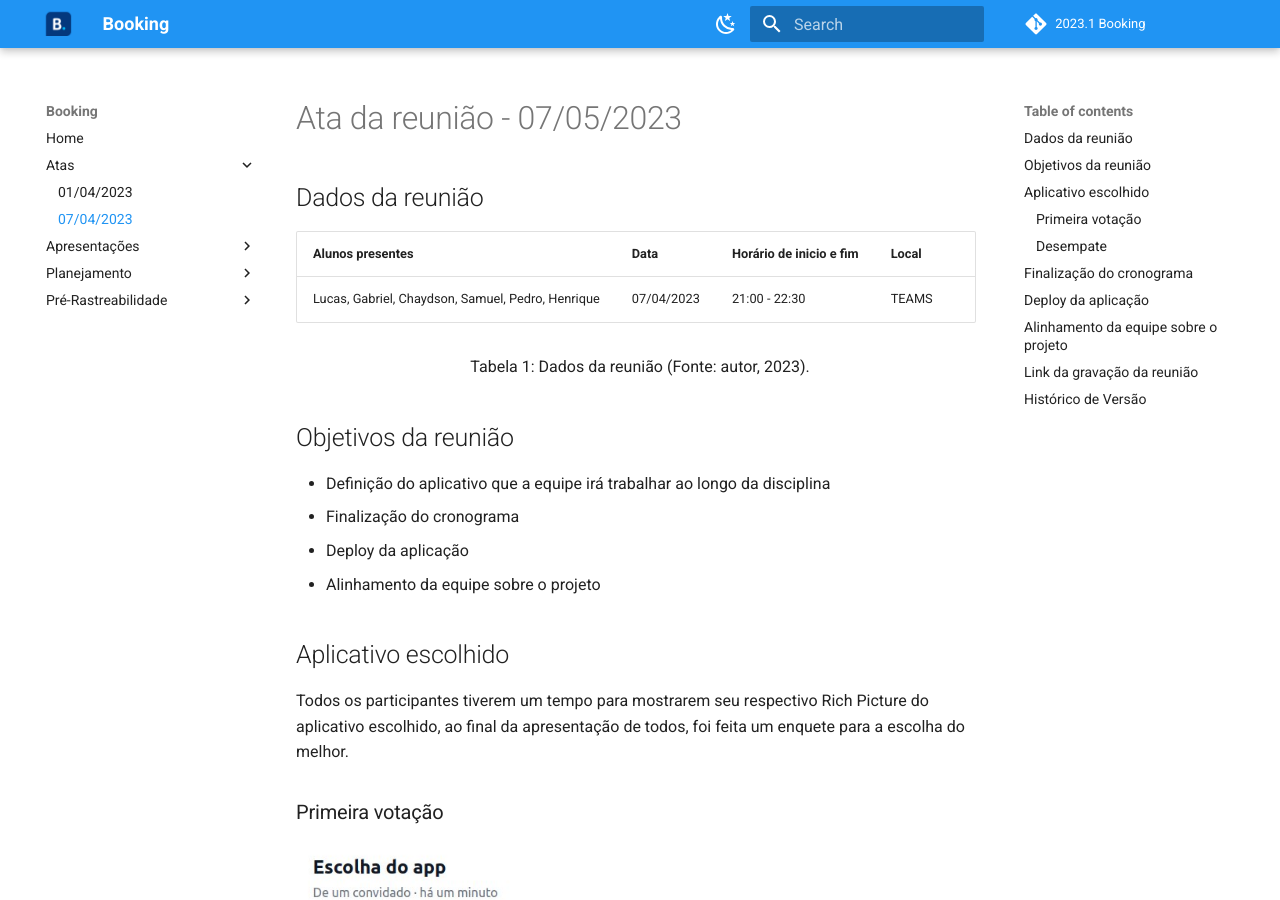
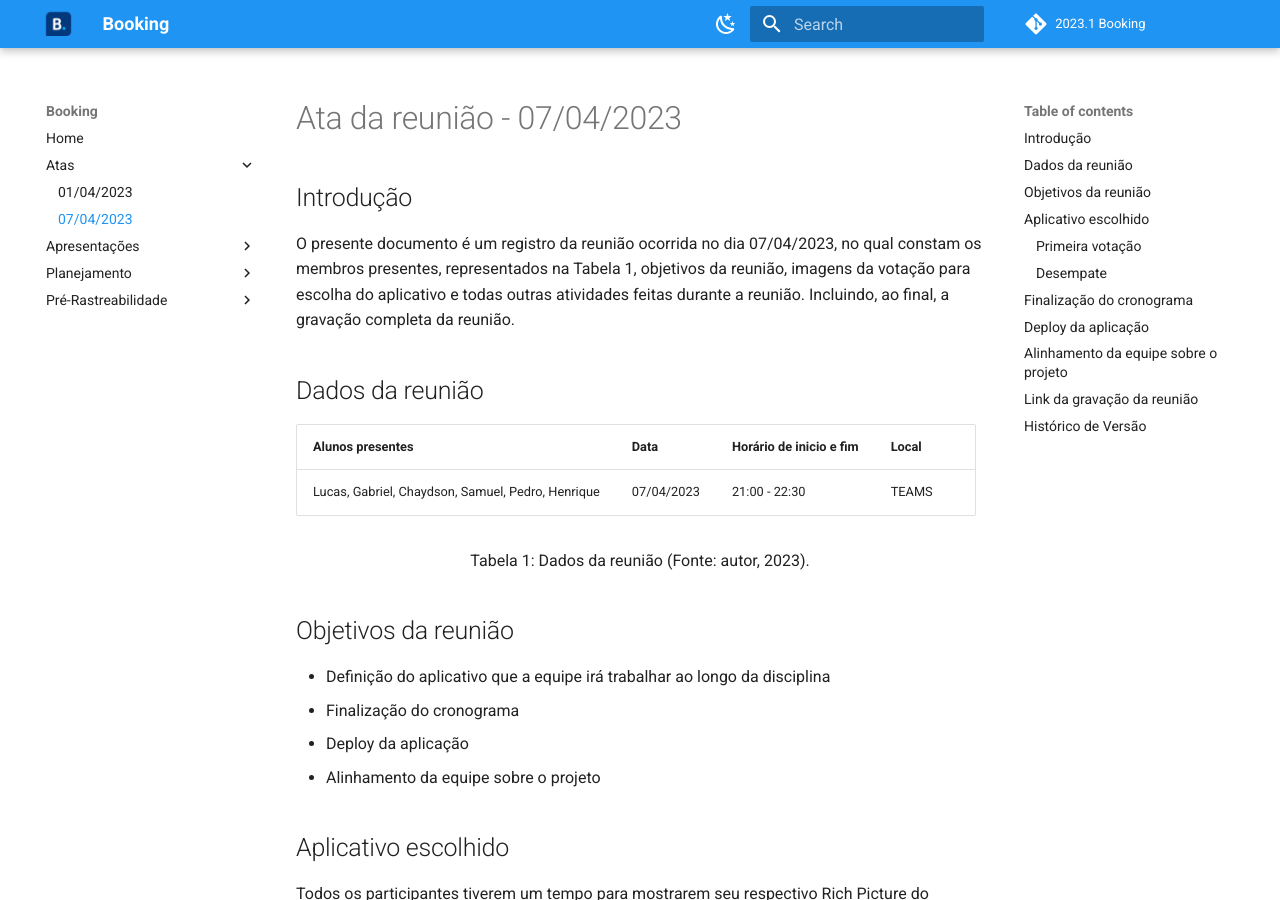
Before and after one commit to Requisitos-de-Software/2023.1-Booking, an MkDocs documentation site: the page built from docs/atas/ata_07_04.md, in a window 1280 px wide and 900 px high. Built offline with MkDocs 1.6.1 and Material for MkDocs 9.7.7, drawn with Linux system fonts in a browser that asks for light colours; comment, search, counter and statistics services are not loaded; some of the changed text lies outside the part shown.

Commit message:
Adicionando Introducoes

```diff
--- a/docs/atas/ata_07_04.md
+++ b/docs/atas/ata_07_04.md
@@ -1,4 +1,8 @@
-# Ata da reunião - 07/05/2023
+# Ata da reunião - 07/04/2023
+
+## Introdução
+
+O presente documento é um registro da reunião ocorrida no dia 07/04/2023, no qual constam os membros presentes, representados na Tabela 1, objetivos da reunião, imagens da votação para escolha do aplicativo e todas outras atividades feitas durante a reunião. Incluindo, ao final, a gravação completa da reunião.
 
 ## Dados da reunião
 
@@ -62,3 +66,4 @@ A gravação se encontra em: [Gravação](https://youtu.be/WMQwm6TmMo0)
 | ------- | ---------- | ---------------------- | --------------- | ----------- |
 | 1.0     | 10/04/2023 | Criação do documento | Lucas e Gabriel | Pedro       |
 | 1.1     | 20/04/2023 | Adicionando legendas nas imagems e tabelas| Lucas | Henrique       |
+| 1.2     | 22/04/2023 | Adicionando introdução| Henrique |        |
```
Also changed, not shown: docs/planejamento/cronograma.md (+6 -0 lines), docs/planejamento/cronogramaRealizado.md (+5 -0 lines).
